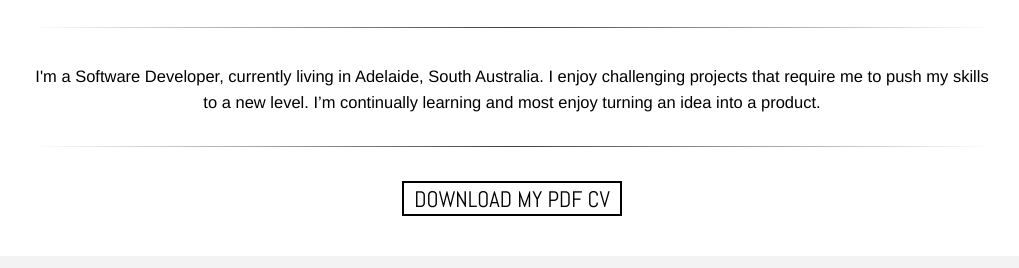
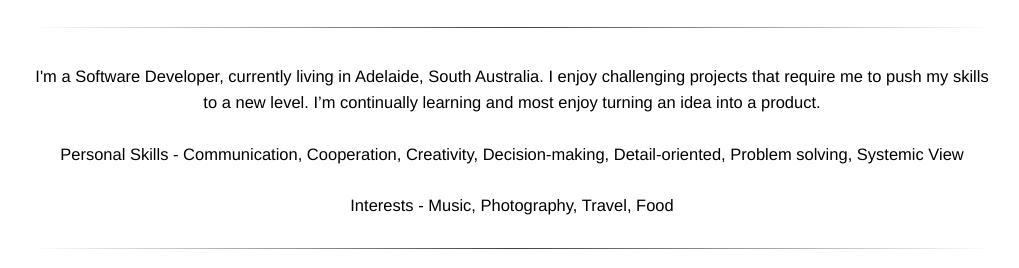
Before and after one commit to albertjosekurisummoottil/albertjose.com, a plain HTML site: page index.html in a window 1280 px wide. Shown: the part 331-599 px from the top of the page, without its empty margins (128-1147 px from the left). Drawn offline with Linux system fonts and the light colour scheme.

Commit message:
Version 3 - www.albertjose.com - whitesmoke - personal skill, interests

```diff
--- a/index.html
+++ b/index.html
@@ -48,6 +48,10 @@
     <h5>Software Developer</h5>
     <hr>
     <p class="section-two">I'm a Software Developer, currently living in Adelaide, South Australia. I enjoy challenging projects that require me to push my skills to a new level.  I’m continually learning and most enjoy turning an idea into a product.
+    </p>
+    <p class="section-two">Personal Skills - Communication, Cooperation, Creativity, Decision-making, Detail-oriented, Problem solving, Systemic View
+    </p>
+    <p class="section-two">Interests - Music, Photography, Travel, Food
     </p>
     <hr>
     <a href="./cv/AlbertJose.pdf" target="_blank">Download my PDF CV</a>
```
